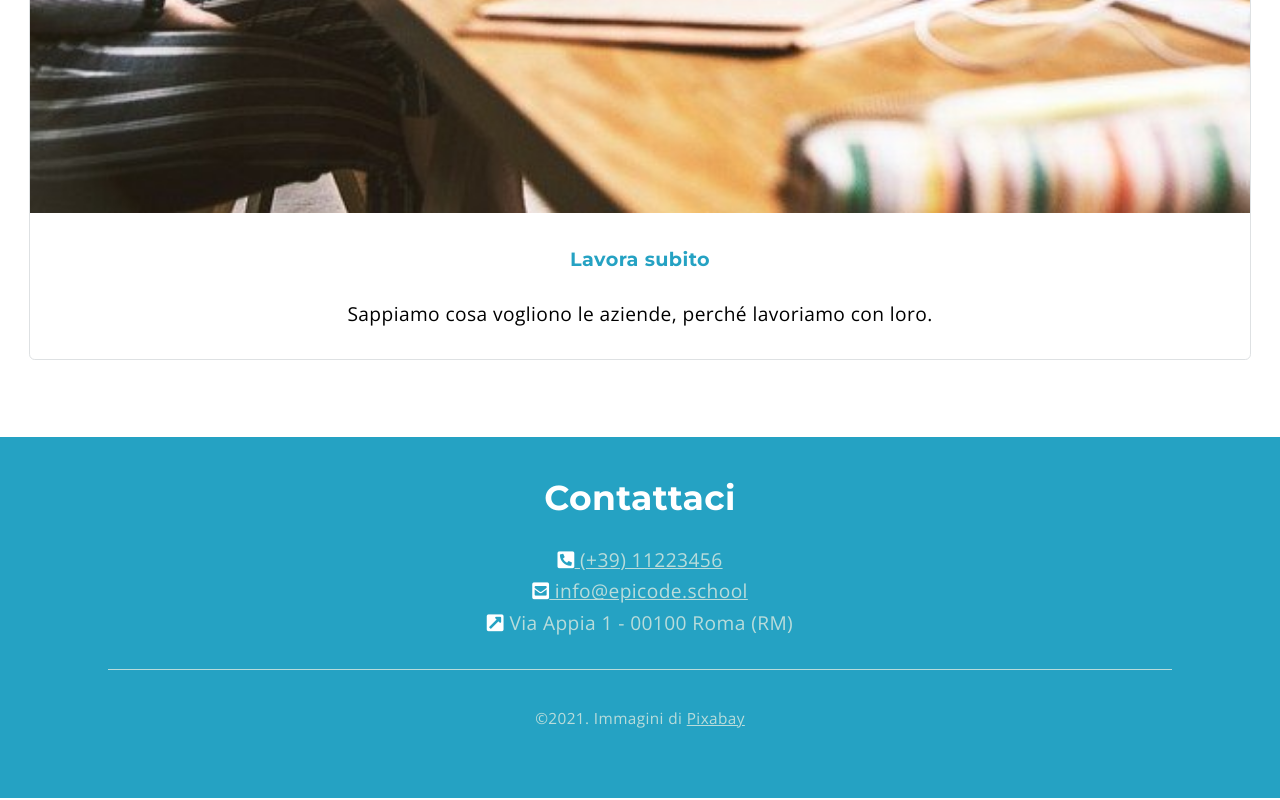
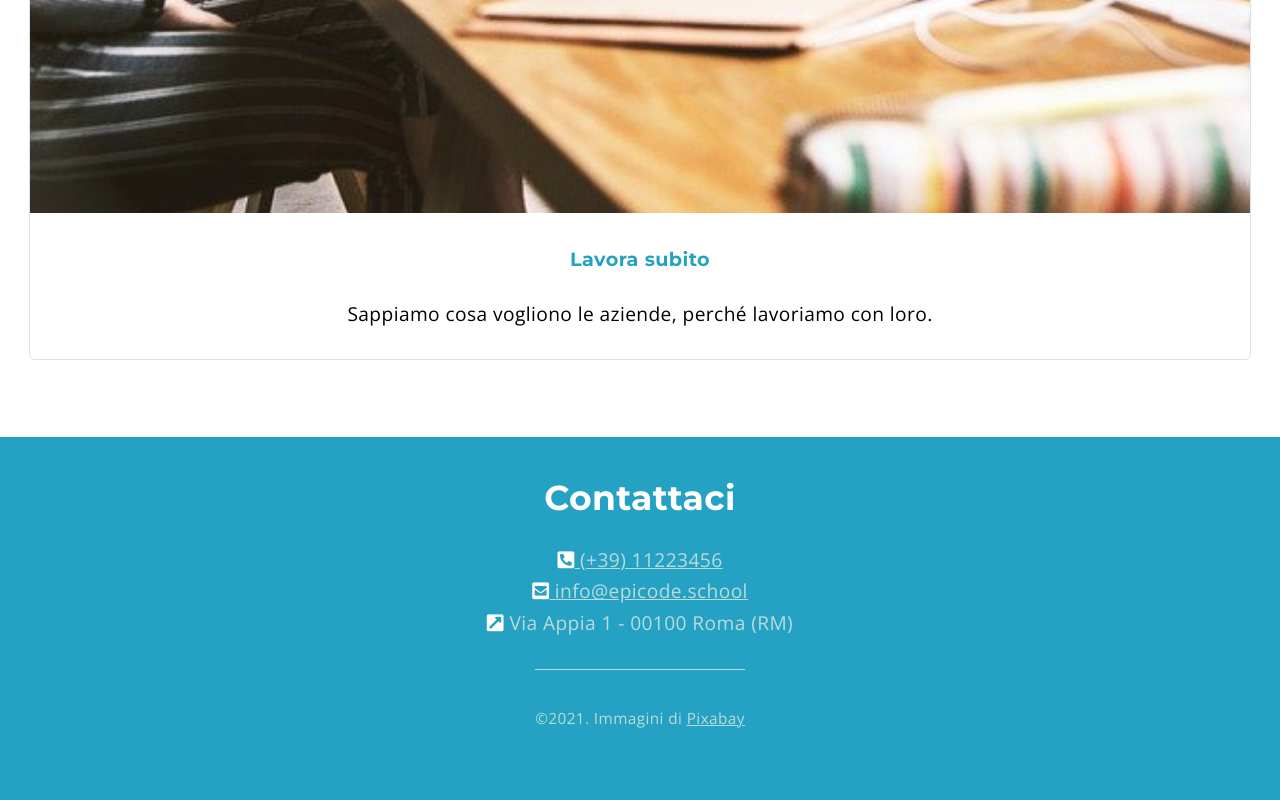
Before and after one commit to DattolaFrancesco/U1-Progetto, a plain HTML site: page index.html in a window 1280 px wide. Shown: the part 5093-5893 px from the top of the page. Drawn offline with nearby package versions, Linux system fonts and the light colour scheme.

```diff
--- a/Esercizio/css/style.css
+++ b/Esercizio/css/style.css
@@ -153,6 +153,8 @@ footer h4 {
   padding-top: 2.3em;
   margin-top: 2em;
   font-size: 0.8em;
+  display: inline-block;
+  padding-inline: 0;
 }
 footer i {
   color: white;
```
